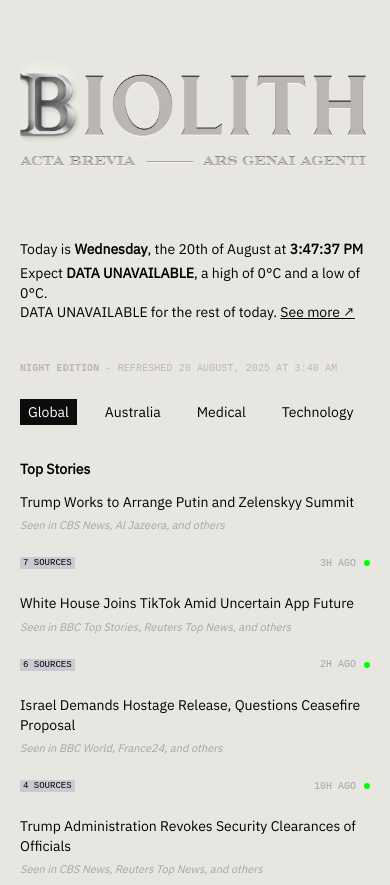
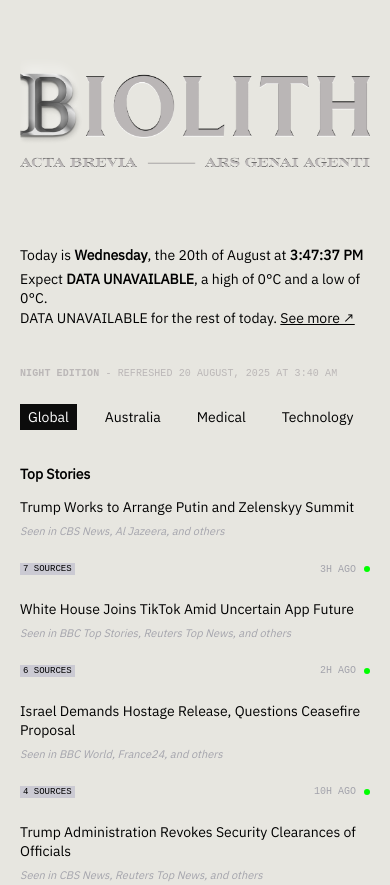
Before and after one commit to ndntr/biolith, a plain HTML site: page index.html in a window 390 px wide. Shown: the top 885 px of the page. Drawn offline with Linux system fonts and the light colour scheme; no server answers.

Commit message:
Anchor news layout and fix mobile scaling

```diff
--- a/index.html
+++ b/index.html
@@ -38,9 +38,8 @@
             }
 
             .news-page {
-                max-width: 1400px;
-                margin: 0 auto;
-                padding: 0 225px;
+                width: 708px;
+                margin-left: 60px;
             }
 
             .news-header {
@@ -54,7 +53,8 @@
             }
 
             .logo-container {
-                width: 800px;
+                width: 100%;
+                max-width: 708px;
                 height: 150px;
                 position: relative;
                 flex-shrink: 0;
@@ -80,6 +80,7 @@
             .current-date {
                 font-size: 15px;
                 margin-bottom: 6px;
+                white-space: nowrap;
             }
 
             .current-date strong {
@@ -115,6 +116,7 @@
                 gap: 74px;
                 margin-bottom: 60px;
                 align-items: center;
+                width: 100%;
             }
 
             .news-tab {
@@ -165,6 +167,7 @@
                 cursor: pointer;
                 transition: opacity 0.2s;
                 gap: 15px;
+                width: 100%;
             }
 
             .news-story:hover {
@@ -173,7 +176,7 @@
 
             .story-content {
                 flex: 1;
-                max-width: 708px;
+                max-width: 100%;
             }
 
             .story-title {
@@ -1278,7 +1281,9 @@
 
             @media (max-width: 768px) {
                 .news-page {
-                    padding: 0 20px;
+                    width: auto;
+                    margin: 0 20px;
+                    max-width: none;
                 }
 
                 .news-header {
@@ -1290,14 +1295,21 @@
                 }
 
                 .logo-container {
-                    width: 100px;
-                    height: 150px;
+                    width: 100%;
+                    height: auto;
                     margin-left: 0;
                     padding-left: 0;
                 }
 
+                .logo-container img {
+                    width: 100% !important;
+                    height: auto !important;
+                    object-position: center;
+                }
+
                 .current-date {
                     font-size: 14px;
+                    white-space: normal;
                 }
 
                 .weather-line {
@@ -1458,7 +1470,7 @@
                                 src="images/Banner.png"
                                 alt="Banner"
                                 style="
-                                    width: auto;
+                                    width: 100%;
                                     height: 100%;
                                     object-fit: contain;
                                     object-position: left center;
```
